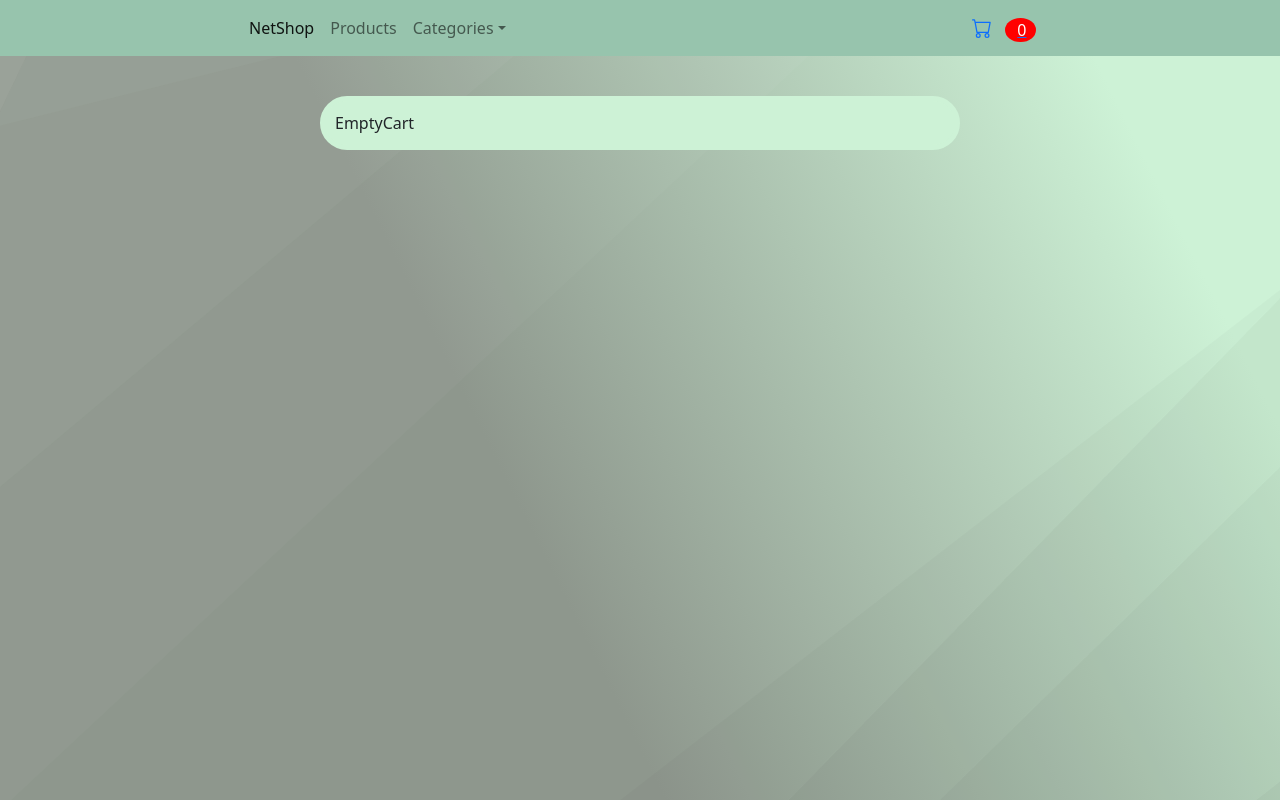
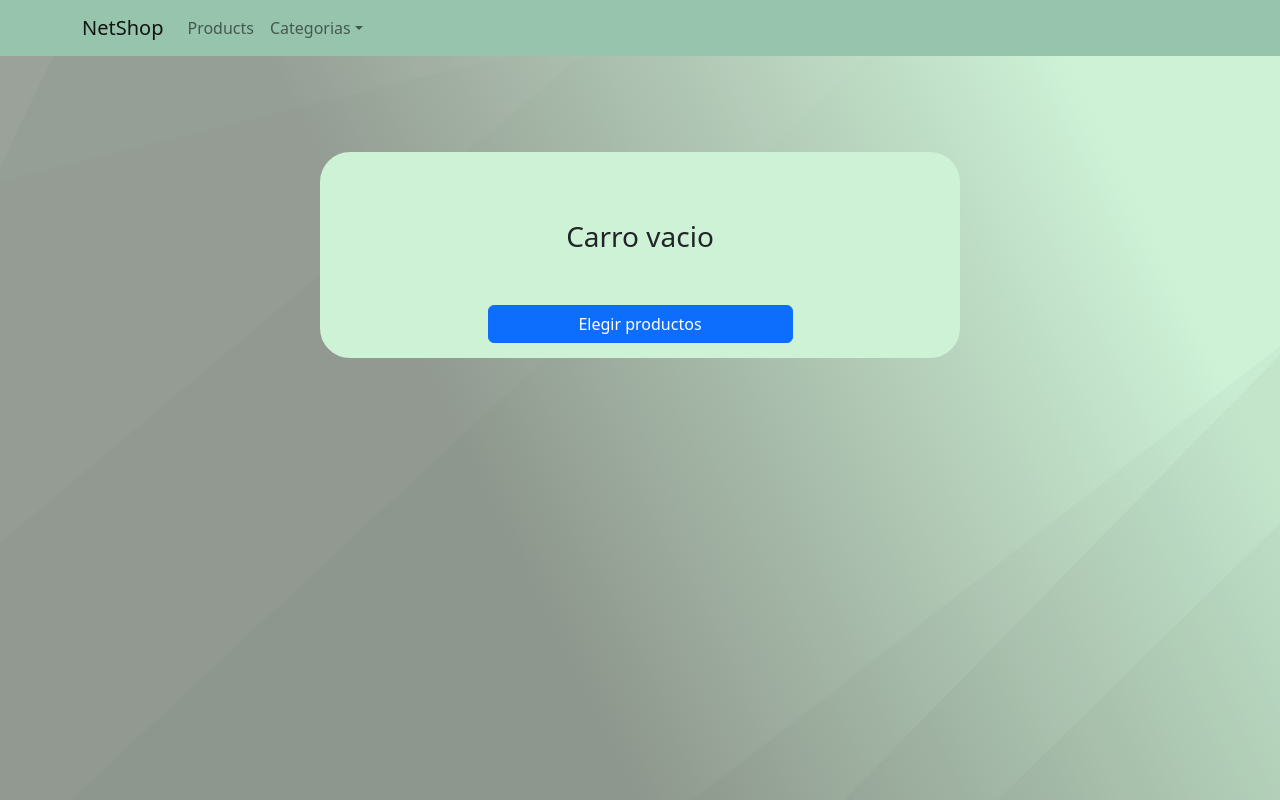
Before and after one commit to agusgar409/CoderHouseReact, a React (Create React App) app: page /cart in a window 1280 px wide. Built offline with nearby package versions, Linux system fonts and the light colour scheme; no server answers.

Commit message:
solved problem with dropdown categories

```diff
--- a/src/components/cart/EmptyCart.jsx
+++ b/src/components/cart/EmptyCart.jsx
@@ -1,9 +1,16 @@
 import React from 'react'
+import { Link } from 'react-router-dom'
 
 const EmptyCart = () => {
   return (
     <div className='container centerItemDetails backgroundColor'>
-      EmptyCart
+      <div>
+        <p className='p-5 text-center fs-3'>Carro vacio</p>
+        <div class="d-grid gap-2 col-6 mx-auto">
+          <Link to={"/"} type="button" className="btn btn-primary">Elegir productos</Link>
+        </div>
+
+      </div>
     </div>
   )
 }
--- a/src/components/getAllCategories/GetAllCategories.jsx
+++ b/src/components/getAllCategories/GetAllCategories.jsx
@@ -1,22 +1,49 @@
+import { collection, getDocs } from '@firebase/firestore'
 import React, { useEffect, useState } from 'react'
+import { NavDropdown } from 'react-bootstrap'
 import { Link } from 'react-router-dom'
+import { db } from '../../firebase/FireBaseConfig'
 
 const GetAllCategories = () => {
 
   const [category, setCategory] = useState([])
 
   useEffect(() => {
-    fetch('https://fakestoreapi.com/products/categories')
-      .then(res=>res.json())
-      .then(json=>setCategory(json))
+
+    const getCategories = async () =>{
+      const fireBaseCategories = [];
+
+      let querySnapshot = await getDocs(collection(db, "products"));
+
+      querySnapshot.forEach((doc) => {
+        const product = {...doc.data()};
+        if(!(fireBaseCategories.some(elm => elm === product.category))){
+          fireBaseCategories.push(product.category);
+        }
+
+      });
+
+      setCategory(fireBaseCategories);
+    }
+
+    getCategories()
+
+
+
+
+
+    // fetch('https://fakestoreapi.com/products/categories')
+    //   .then(res=>res.json())
+    //   .then(json=>setCategory(json))
   }, [])
 
 
   return (
+
     <>
       {category.map(elm => {
         return (
-          <li key={elm}><Link to={"/category/"+elm} key={elm} className="dropdown-item" >{elm}</Link></li>
+          <NavDropdown.Item><Link to={"/category/"+elm} key={elm} className="dropdown-item" >{elm}</Link></NavDropdown.Item>
         )
       })}
     </>
--- a/src/components/item/Item.jsx
+++ b/src/components/item/Item.jsx
@@ -12,7 +12,11 @@ const Item = ({product}) => {
                 <h5 className="card-title textColor">{product.title}</h5>
             </div>
             <div className='fs-3'>
-                <p className="card-title text-primary" style={{"gridRow": 2}}><strong>$ {product.price}</strong></p>
+                {product.stock ?
+                    <p className="card-title text-primary" style={{"gridRow": 2}}><strong>$ {product.price}</strong></p>
+                :
+                    <p className="pt-4 fs-3 text-danger">No hay stock</p>
+                }
             </div>
             <div className='row p-3' style={{"gridRow": 3}}>
                 <Link to={"/item/"+product.id} href="#somthing" className="btn btn-primary">Vew</Link>
--- a/src/components/itemDetails/ItemDetails.jsx
+++ b/src/components/itemDetails/ItemDetails.jsx
@@ -26,18 +26,19 @@ const ItemDetails = ({item}) => {
 						<h1 className='textColor'>{item.title}</h1>
 					</div>
 					<div className='pt-5 row justify-content-center'>
+						{item.stock === 0 ?
+							<p className="pt-4 fs-3 text-danger">No hay stock</p>
+							:
+							<>
 								<div className='pt-1'>
 									<h2 className='text-primary fs-1'>${item.price}</h2>
 								</div>
 								<aside>
-							{item.stock === 0 ?
-								<p className="pt-4 fs-3 text-danger">No hay stock</p>
-								:
 									<ItemCount
 										stock={item.stock}
 										initial={1}
 										addToCart={addToCart}
-								/>}
+									/>
 
 									{ products.find(elm => elm.id === item.id) &&
 										<Link to={"/cart"} className='mt-4 p-2 btn btn-primary'>
@@ -45,6 +46,8 @@ const ItemDetails = ({item}) => {
 										</Link>
 									}
 								</aside>
+							</>
+						}
 					</div>
 				</div>
 			</div>
--- a/src/components/navBar/NavBar.jsx
+++ b/src/components/navBar/NavBar.jsx
@@ -1,38 +1,59 @@
 import React from 'react'
+// import { Dropdown, NavDropdown } from 'react-bootstrap'
 import { Link } from 'react-router-dom'
-import CartWidget from '../cartWidget/CartWidget'
+// import CartWidget from '../cartWidget/CartWidget'
 import GetAllCategories from '../getAllCategories/GetAllCategories'
 import "./Navbar.css"
+import { Navbar,Nav,Container,NavDropdown } from 'react-bootstrap'
 
 
 const NavBar = () => {
 
     return (
-      <nav className="navbar navbar-expand-lg fixed-top bg-color-navbar">
-        <div className="container-fluid">
-          <div className="collapse navbar-collapse justify-content-around" id="navbarNavDropdown">
-            <ul className="navbar-nav">
-              <li className="nav-item">
-                <Link to={"/"} className="nav-link active" aria-current="page" href="#home">NetShop</Link>
-              </li>
-              <li className="nav-item">
-                <a className="nav-link" href="#products">Products</a>
-              </li>
-              <li className="nav-item dropdown">
-                <a className="nav-link dropdown-toggle" href='#category' type="button" data-bs-toggle="dropdown" aria-expanded="false">
-                  Categories
-                </a>
-                <ul className="dropdown-menu">
-                  <GetAllCategories/>
-                </ul>
-              </li>
-						</ul>
-						<div>
-              <Link to={"/cart"}><CartWidget/></Link>
-						</div>
-					</div>
-				</div>
-			</nav>
+      <Navbar className='bg-color-navbar' expand="lg">
+        <Container>
+          <Navbar.Brand href="#home">
+            <Link to={"/"} className="nav-link active" aria-current="page" href="#home">NetShop</Link>
+          </Navbar.Brand>
+          <Navbar.Toggle aria-controls="basic-navbar-nav" />
+          <Navbar.Collapse id="basic-navbar-nav">
+            <Nav className="me-auto">
+              <Nav.Link href="#products">Products</Nav.Link>
+              <NavDropdown title="Categorias" id="basic-nav-dropdown">
+                <GetAllCategories/>
+              </NavDropdown>
+            </Nav>
+          </Navbar.Collapse>
+        </Container>
+      </Navbar>
+      // <nav className="navbar navbar-expand-lg fixed-top ">
+      //   <div className="container-fluid">
+      //     <div className="collapse navbar-collapse justify-content-around">
+      //       <ul className="navbar-nav">
+      //         <li className="nav-item">
+      //
+      //         </li>
+      //         <li className="nav-item">
+      //
+      //         </li>
+      //         <li className="nav-item">
+      //           <Dropdown>
+      //             <Dropdown.Toggle id="dropdown-basic">
+      //               Categorias
+      //             </Dropdown.Toggle>
+
+      //
+
+
+      //           </Dropdown>
+      //         </li>
+			// 			</ul>
+			// 			<div>
+      //         <Link to={"/cart"}><CartWidget/></Link>
+			// 			</div>
+			// 		</div>
+			// 	</div>
+			// </nav>
     )
 }
 
```
Lines whose indentation alone changed are shown as unchanged.
